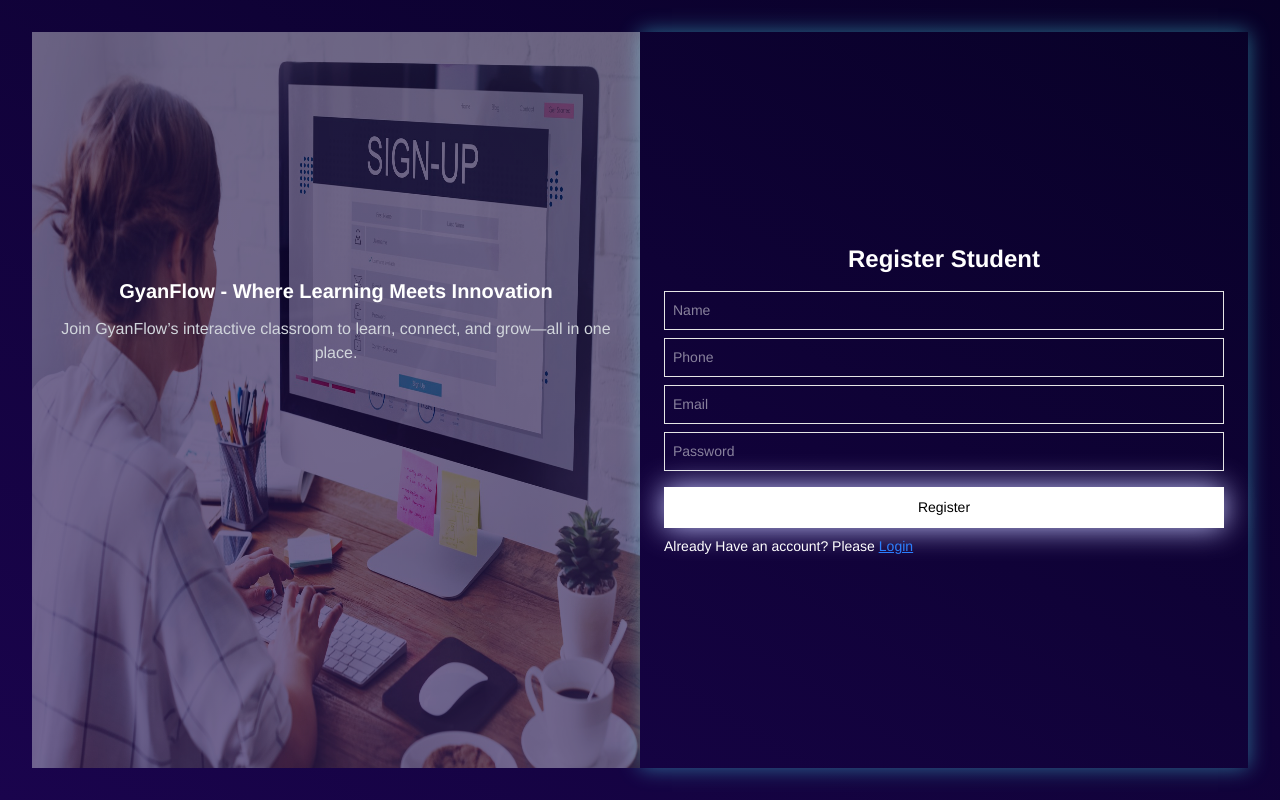
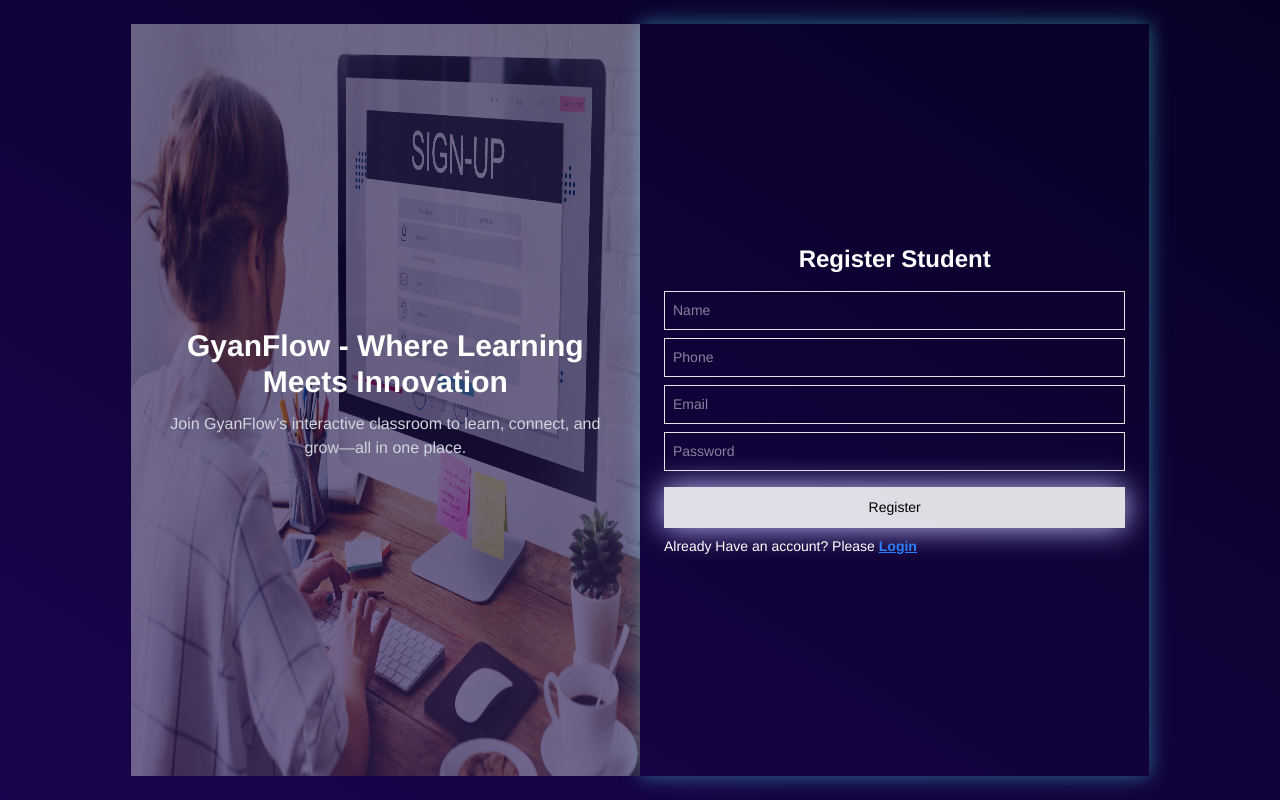
Before and after one commit to lilarani/GyanFlow-client, a React (Vite) app: page /register/Student in a window 1280 px wide. Built offline with nearby package versions, Linux system fonts and the light colour scheme.

Commit message:
design modify on reg and login page

```diff
--- a/src/authentication/Login/Login.jsx
+++ b/src/authentication/Login/Login.jsx
@@ -74,18 +74,18 @@ export default function Login() {
 
   return (
     <div className="bg-gradient-to-bl to-[#1a044d] from-[#080127] ">
-      <div className="grid grid-cols-1 md:grid-cols-2 min-h-screen items-center justify-center p-6 w-10/12 mx-auto">
-        <div className="relative h-full">
+      <div className="grid grid-cols-1 md:grid-cols-2 min-h-screen items-center justify-center p-6 w-10/12 mx-auto ">
+        <div className="relative h-full ">
           <img
             src={logImg}
             alt="login image"
-            className="bg-blue-500 opacity-50 h-full w-full"
+            className="bg-blue-500 opacity-50 h-full w-full bg-blend-overlay"
           />
-          <div className="text-white absolute text-center top-1/6 md:top-1/3 ">
-            <h2 className="text-base md:text-xl font-bold">
+          <div className="text-white absolute inset-0 flex flex-col items-center justify-center text-center p-6">
+            <h2 className="text-base md:text-3xl  font-bold">
               Welcome Back to GyanFlow
             </h2>
-            <p className="text-sm md:text-base  text-gray-300 p-3 font-medium">
+            <p className="text-base  text-gray-300 p-3 font-medium">
               Log in to continue your learning journey. Access interactive
               classes, connect with educators, and explore a world of
               knowledge—all in one place.
@@ -94,7 +94,7 @@ export default function Login() {
         </div>
 
         {/* login form */}
-        <div className="w-full text-white my-shadow max-w-md rounded-none p-6 shadow-md h-full flex flex-col justify-center items-center">
+        <div className="w-full text-white my-shadow h-full rounded-none p-6 shadow-md flex flex-col items-center justify-center">
           <h2 className="mb-4 text-center text-2xl font-bold">Login</h2>
           {error && <p className="text-red-400 text-center">{error}</p>}
           <form onSubmit={handleEmailPasswordLogin}>
@@ -116,20 +116,21 @@ export default function Login() {
             />
             <button
               type="submit"
-              className="mb-2 my-button w-full cursor-pointer rounded-none p-2 text-white"
+              className="mb-2 my-button w-full cursor-pointer rounded-none p-2 text-white "
             >
               Sign In
             </button>
+            <p
+              onClick={handleGoogleLogin}
+              className="mb-2 my-button w-full cursor-pointer rounded-none p-2 text-white text-center mt-5"
+            >
+              Sign in with Google
+            </p>
           </form>
-          <button
-            onClick={handleGoogleLogin}
-            className="mb-2 my-button w-full cursor-pointer rounded-none p-2 text-white"
-          >
-            Sign in with Google
-          </button>
+
           <p className="text-left">
             New here? Start your journey by{' '}
-            <span className="text-blue-500 cursor-pointer underline">
+            <span className="text-blue-500 font-bold cursor-pointer underline">
               <Link to={'/register/:role'}>registering</Link>
             </span>{' '}
             {''}
--- a/src/authentication/Register/Register.jsx
+++ b/src/authentication/Register/Register.jsx
@@ -50,15 +50,16 @@ export default function Register() {
   // bg-gradient-to-bl from-blue-950 to-[#3d023f]
   return (
     <div className="bg-gradient-to-bl to-[#1a044d] from-[#080127]">
-      <div className="grid grid-cols-1 md:grid-cols-2 min-h-screen items-center justify-center container mx-auto p-8">
-        <div className="relative h-full">
+      <div className="grid grid-cols-1 md:grid-cols-2 min-h-screen items-center justify-center mx-auto p-6 w-10/12 ">
+        <div className=" h-full relative w-full ">
           <img
             src={regImg}
             alt="register image"
-            className="  bg-blue-500 opacity-40 h-full w-full"
+            className="   bg-blue-500 opacity-40 h-full w-full bg-blend-overlay"
           />
-          <div className="text-white absolute text-center top-1/6 md:top-1/3 ">
-            <h2 className="text-base md:text-xl font-bold">
+
+          <div className="text-white absolute inset-0 flex flex-col items-center justify-center text-center p-6 ">
+            <h2 className="text-base md:text-3xl font-bold">
               GyanFlow - Where Learning Meets Innovation
             </h2>
             <p className="text-sm md:text-base  text-gray-300 p-3 font-medium">
@@ -69,7 +70,7 @@ export default function Register() {
         </div>
 
         {/* register form */}
-        <div className="w-full text-white my-shadow h-full   rounded-none p-6 shadow-md flex flex-col items-center justify-center">
+        <div className="w-full text-white my-shadow h-full rounded-none p-6 shadow-md flex flex-col items-center justify-center">
           <h2 className="mb-4 text-center text-2xl font-bold">
             Register {role}
           </h2>
@@ -119,7 +120,7 @@ export default function Register() {
             </button>
             <p className="text-left">
               Already Have an account? Please{' '}
-              <span className="text-blue-500 cursor-pointer underline">
+              <span className="text-blue-500 font-bold cursor-pointer underline">
                 <Link to={'/login'}>Login</Link>
               </span>
             </p>
--- a/src/index.css
+++ b/src/index.css
@@ -40,7 +40,7 @@
   background-size: 0% 100%;
   background-position-x: right;
   transition: background-size 1000ms;
-  background-color: #ffffff;
+  background-color: #ffffffdd;
   box-shadow: 0px 0px 30px rgb(197, 197, 255);
   color: rgb(255, 253, 247);
   padding: 10px 20px;
```
